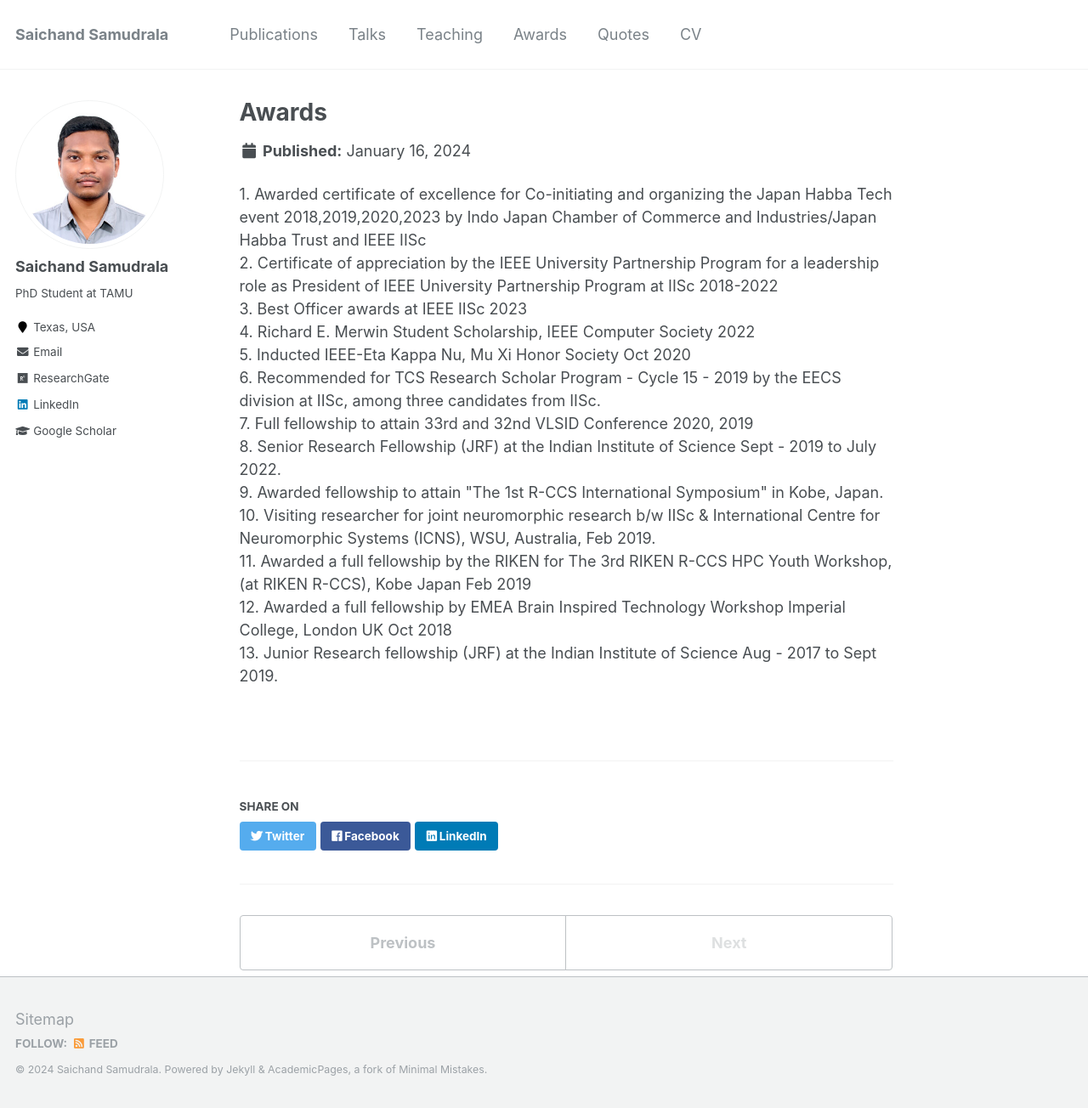
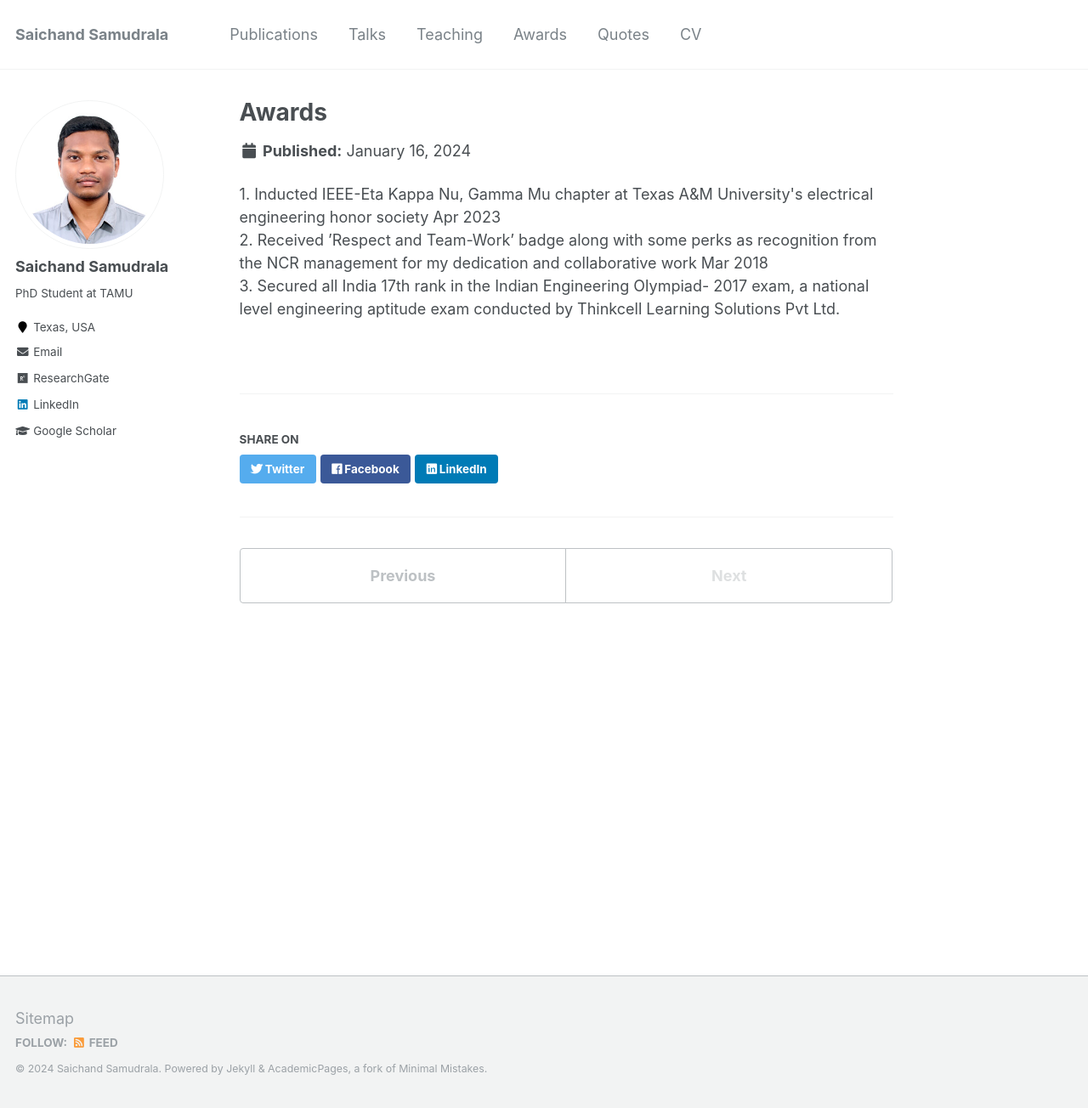
Before and after one commit to SaichandSamudrala2022/SaichandSamudrala.github.io, a Jekyll site: the page built from _portfolio/portfolio-2.html, in a window 1280 px wide and 1304 px high. Shown: the whole window at 85% size. Built offline with Jekyll 4.4.1, drawn with Linux system fonts in a browser that asks for light colours.

Commit message:
Updated awards

```diff
--- a/_portfolio/portfolio-2.html
+++ b/_portfolio/portfolio-2.html
@@ -3,18 +3,8 @@ title: "Awards"
 collection: Portfolio
 ---
 <p>
-1. Awarded certificate of excellence for Co-initiating and organizing the Japan Habba Tech event 2018,2019,2020,2023 by  Indo Japan Chamber of Commerce and Industries/Japan Habba Trust
-  and IEEE IISc <br>
-2. Certificate of appreciation by the IEEE University Partnership Program for a leadership role as President of IEEE University Partnership Program at IISc 2018-2022 <br>
-3. Best Officer awards at IEEE IISc 2023 <br>
-4. Richard E. Merwin Student Scholarship, IEEE Computer Society 2022 <br>
-5. Inducted IEEE-Eta Kappa Nu, Mu Xi Honor Society Oct 2020 <br>
-6. Recommended for TCS Research Scholar Program - Cycle 15 - 2019 by the EECS division at IISc, among three candidates from IISc.  <br>
-7. Full fellowship to attain 33rd and 32nd VLSID Conference 2020, 2019 <br>
-8. Senior Research Fellowship (JRF) at the Indian Institute of Science Sept - 2019 to July 2022.  <br>
-9. Awarded fellowship to attain "The 1st R-CCS International Symposium" in Kobe, Japan. <br>
-10. Visiting researcher for joint neuromorphic research b/w IISc & International Centre for Neuromorphic Systems (ICNS), WSU, Australia, Feb 2019. <br>
-11. Awarded a full fellowship by the RIKEN for The 3rd RIKEN R-CCS HPC Youth Workshop, (at RIKEN R-CCS), Kobe Japan Feb 2019 <br>
-12. Awarded a full fellowship by EMEA Brain Inspired Technology Workshop Imperial College, London UK Oct 2018 <br>
-13. Junior Research fellowship (JRF) at the Indian Institute of Science Aug - 2017 to Sept 2019.  <br>
+1. Inducted IEEE-Eta Kappa Nu, Gamma Mu chapter at Texas A&M University's electrical engineering honor society Apr 2023 <br>
+2. Received ’Respect and Team-Work’ badge along with some perks as recognition from the
+NCR management for my dedication and collaborative work Mar 2018 <br>
+3. Secured all India 17th rank in the Indian Engineering Olympiad- 2017 exam, a national level engineering aptitude exam conducted by Thinkcell Learning Solutions Pvt Ltd.  <br>
 </p>
```
